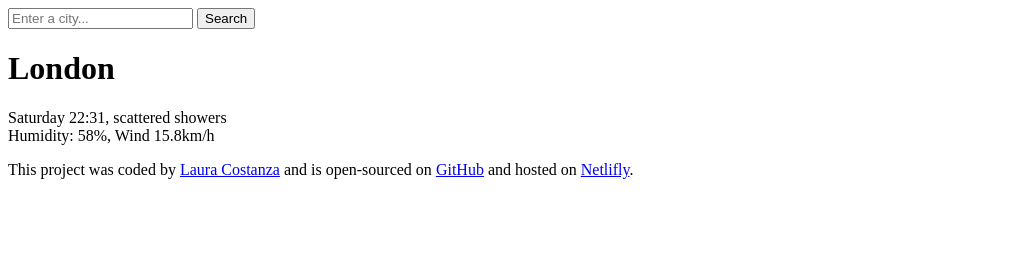
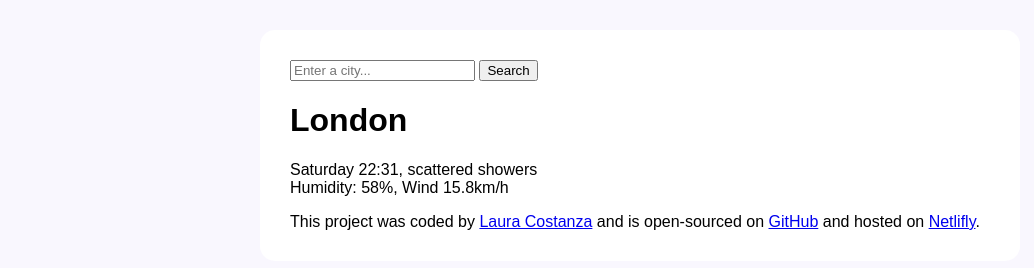
Before and after one commit to Laura-Cos3/LC_Project, a plain HTML site: page index.html in a window 1280 px wide. Shown: the whole page, without its empty margins (0-1034 px from the left). Drawn offline with Linux system fonts and the light colour scheme.

Commit message:
Styled the main container and added custom font

```diff
--- a/index.html
+++ b/index.html
@@ -3,8 +3,10 @@
   <head>
     <meta charset="UTF-8" />
     <meta name="viewport" content="width=device-width, initial-scale=1.0" />
+    <link rel="stylesheet" href="src/index.css" />
     <title>Wonderful Weather</title>
   </head>
+  <div class="weather-app">
     <body>
       <header>
         <form>
@@ -35,4 +37,5 @@
         >Netlifly</a
       >.
     </footer>
+  </div>
 </html>
--- /dev/null
+++ b/src/index.css
@@ -0,0 +1,12 @@
+body {
+  background-color: #f9f7fe;
+  font-family: "Plus Jakarta Sans", sans-serif;
+}
+
+.weather-app {
+  background: white;
+  max-width: 700px;
+  border-radius: 15px;
+  margin: 30px auto;
+  padding: 30px;
+}
```
Lines whose indentation alone changed are shown as unchanged.
